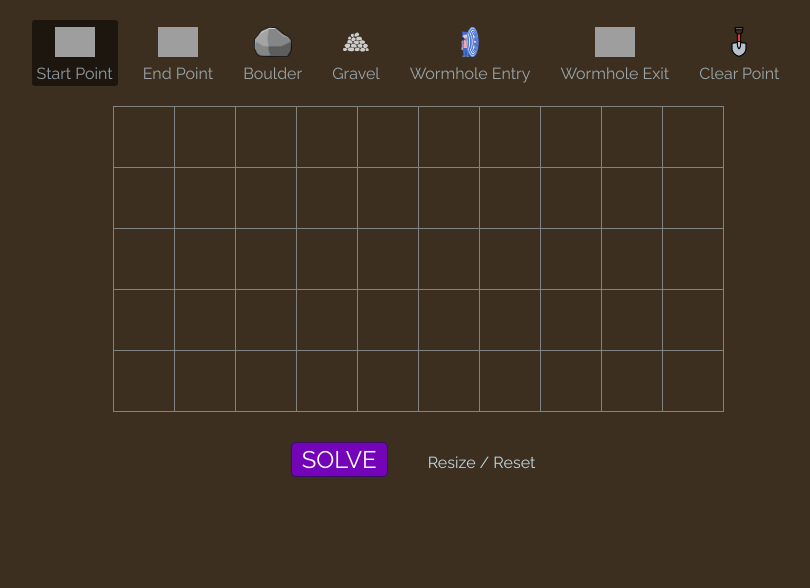
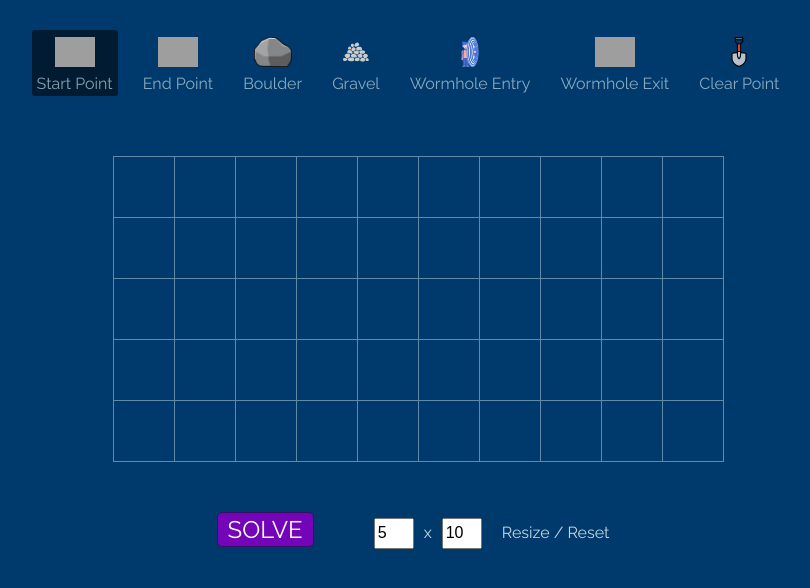
Before and after one commit to bigomega/grid-game-challenge, a React (Create React App) app: page / in a window 1280 px wide. Shown: the top 588 px of the page, without its empty margins (222-1032 px from the left). Built offline with nearby package versions, Linux system fonts and the light colour scheme; grey boxes are pictures that could not be loaded.

Commit message:
added reset option

```diff
--- a/src/App.css
+++ b/src/App.css
@@ -20,7 +20,7 @@ body {
   background: var(--blue-dark);
   color: var(--blue-light);
   text-align: center;
-  animation: changeColor 30s infinite linear;
+  animation: changeColor 60s infinite linear 60s;
 }
 @keyframes changeColor {
   20% {background: #482d11;}
@@ -47,7 +47,7 @@ body {
 }
 
 .controllerContainer {
-  margin: 20px 0;
+  margin: 30px 0 60px;
   display: flex;
   justify-content: center;
 }
@@ -81,8 +81,15 @@ body {
 }
 
 .resetContainer {
-  margin-top: 30px;
-  margin-bottom: 50px;
+  margin: 50px 0;
+}
+
+.resetContainer input {
+  width: 32px;
+  height: 25px;
+  font-size: 1em;
+  margin-right: 10px;
+  margin-left: 10px;
 }
 
 .reset {
@@ -105,7 +112,7 @@ body {
   color: #333;
   cursor: pointer;
   background: #7304b8;
-  margin-right: 30px;
+  margin-right: 50px;
   border: 1px solid #380d68;
   color: white;
 }
--- a/src/App.tsx
+++ b/src/App.tsx
@@ -33,6 +33,9 @@ class App extends Component<{}, IAppState> {
     solution: [],
     alertNoSolution: false,
   }
+
+  private size_x_ref = React.createRef<HTMLInputElement>()
+  private size_y_ref = React.createRef<HTMLInputElement>()
 
   constructor(props: object) {
     super(props)
@@ -70,12 +73,18 @@ class App extends Component<{}, IAppState> {
     let solution = game.findPath()
     let path:ReturnPath = solution.path
     this.setState({ solution: path.map(o => o.index.join()), alertNoSolution: !path.length })
-    console.log(solution.distance)
+    // console.log(solution.distance)
+  }
+
+  reset() {
+    let size_x:number = +(this.size_x_ref.current && this.size_x_ref.current.value || 5)
+    let size_y:number = +(this.size_y_ref.current && this.size_y_ref.current.value || 10)
+    this.setState({ size_x, size_y, grid: this.generateGrid(size_x, size_y) })
   }
 
   render() {
-    console.log(this.state.start, this.state.end)
-    console.log(this.state.solution)
+    // console.log(this.state.start, this.state.end)
+    // console.log(this.state.solution)
     const cell_types = [
       { class: 'start', type: CellTypes.Start, img: '/icons/start.svg', text: 'Start Point' },
       { class: 'end', type: CellTypes.End, img:'/icons/end.svg', text: 'End Point' },
@@ -123,7 +132,10 @@ class App extends Component<{}, IAppState> {
         </div>
         <div className="resetContainer">
           <div className="solve btn" onClick={this.solve.bind(this)}>SOLVE</div>
-          <div className="reset btn">Resize / Reset</div>
+          <input type="number" ref={this.size_x_ref} defaultValue="5"/>
+          x
+          <input type="number" ref={this.size_y_ref} defaultValue="10"/>
+          <div className="reset btn" onClick={this.reset.bind(this)}>Resize / Reset</div>
         </div>
       </div>
     )
--- a/src/models/Game.ts
+++ b/src/models/Game.ts
@@ -146,7 +146,7 @@ class Game {
     }
 
     if (this.end_cell) {
-      console.log('shortest path:')
+      // console.log('shortest path:')
       // const tt = (node, fn) => (fn(node), node.previous && tt(node.previous, fn))
       // tt(this.end_cell, node => console.log(node.type, node.index, node.total_distance))
       const path = (function traverseBack(node): ReturnPath {
@@ -162,7 +162,7 @@ class Game {
         path,
       }
     } else {
-      console.log('No path')
+      // console.log('No path')
       return { distance: -1 , path: [] }
     }
   }
```
